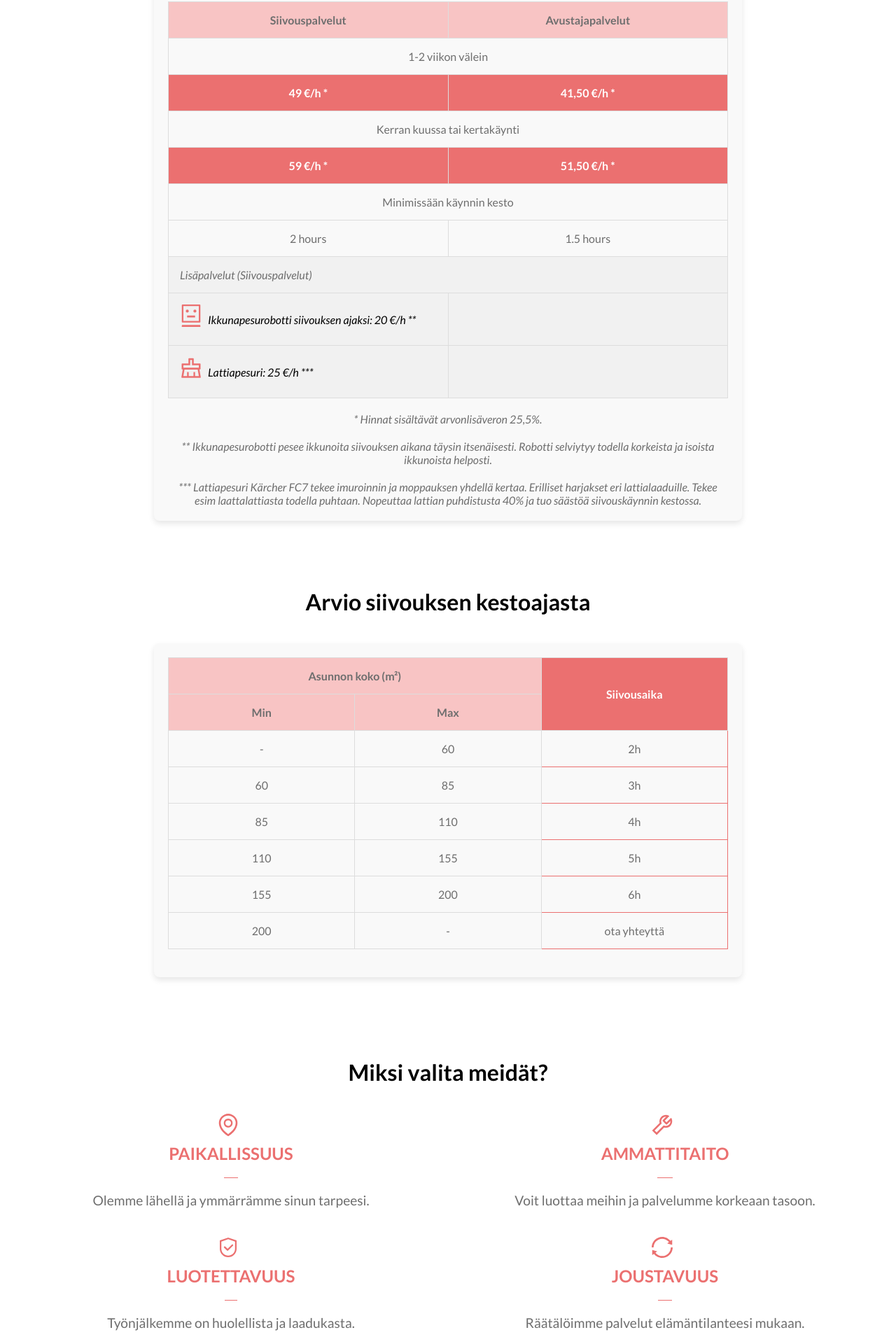
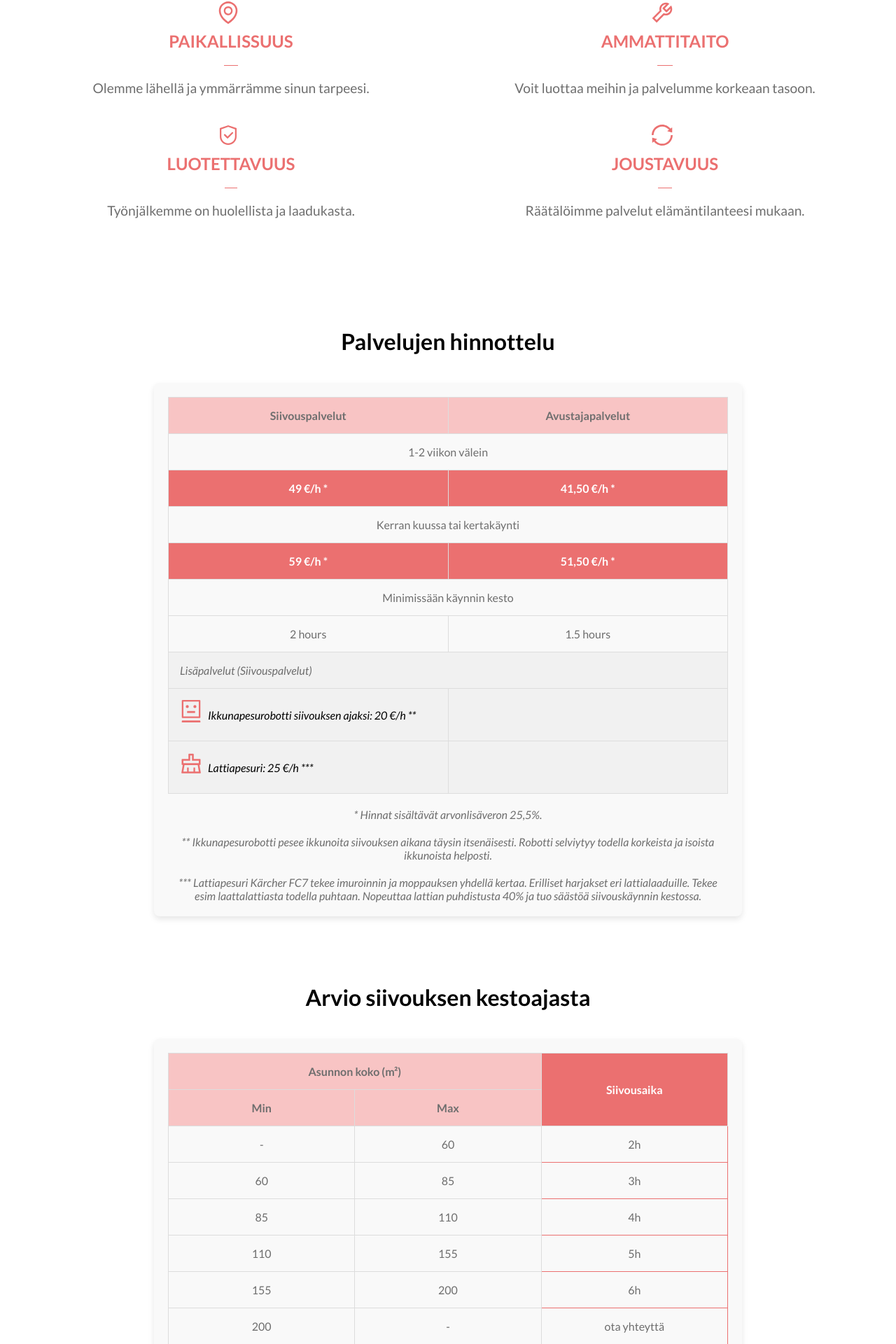
Before and after one commit to anyajegorova/avustava-enkeli, a React (Vite) app: page / in a window 1280 px wide. Shown: the part 2025-3945 px from the top of the page at 70% size. Built offline with nearby package versions, Linux system fonts and the light colour scheme.

Commit message:
reveal animation for cleaning duration and pricing, updated layout

```diff
--- a/src/pages/Home.tsx
+++ b/src/pages/Home.tsx
@@ -37,15 +37,16 @@ const Home = () => {
                 <NonCollapsible title="Siivouspalvelut" bulletPoints={services.siivouspalvelut} icon={<ClearOutlined />} />
                 <NonCollapsible title="Avustajapalvelut" bulletPoints={services.avustajapalvelut} icon={<HeartOutlined />} />
             </div>
+            <div className='whychooseus-section-container'>
+                <WhyChooseUs />
+            </div>
             <div className='pricing-section-container'>
                 <Pricing />
             </div>
             <div className='cleaning-duration-section-container'>
                 <CleaningDuration />
             </div>
-            <div className='whychooseus-section-container'>
-                <WhyChooseUs />
-            </div>
+
             <div className='contact-form-section-container'>
                 <ContactForm2 />
             </div>
--- a/src/ui/components/CleaningDuration.tsx
+++ b/src/ui/components/CleaningDuration.tsx
@@ -1,10 +1,12 @@
 import '../styles/CleaningDuration.css'
 import Title from './Title'
+import Reveal from '../../reveal_components/Reveal'
 
 const CleaningDuration = () => {
     return (
         <>
             <Title text='Arvio siivouksen kestoajasta' />
+            <Reveal width='100%'>
                 <div className='cleaning-duration-container'>
                     <table className='cleaning-duration-table'>
                         <thead>
@@ -51,6 +53,7 @@ const CleaningDuration = () => {
                         </tbody>
                     </table>
                 </div>
+            </Reveal>
         </>
     )
 }
--- a/src/ui/components/Pricing.tsx
+++ b/src/ui/components/Pricing.tsx
@@ -1,11 +1,13 @@
 import '../styles/Pricing.css';
 import { RobotOutlined, ClearOutlined } from '@ant-design/icons';
 import Title from './Title';
+import Reveal from '../../reveal_components/Reveal';
 
 const Pricing = () => {
   return (
     <>
       <Title text='Palvelujen hinnottelu' />
+      <Reveal width='100%'>
         <div className="pricing-container">
           <table className="pricing-table">
             <thead>
@@ -53,6 +55,7 @@ const Pricing = () => {
           <p className="pricing-note">** Ikkunapesurobotti pesee ikkunoita siivouksen aikana täysin itsenäisesti. Robotti selviytyy todella korkeista ja isoista ikkunoista helposti.</p>
           <p className="pricing-note">*** Lattiapesuri Kärcher FC7 tekee imuroinnin ja moppauksen yhdellä kertaa. Erilliset harjakset eri lattialaaduille. Tekee esim laattalattiasta todella puhtaan. Nopeuttaa lattian puhdistusta 40% ja tuo säästöä siivouskäynnin kestossa.</p>
         </div>
+      </Reveal>
     </>
   );
 };
```
Lines whose indentation alone changed are shown as unchanged.
